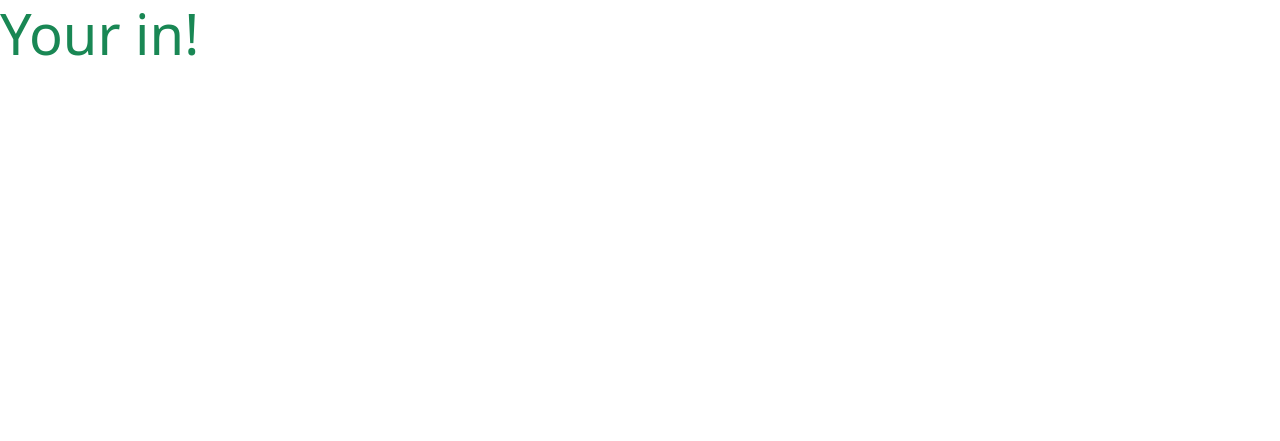
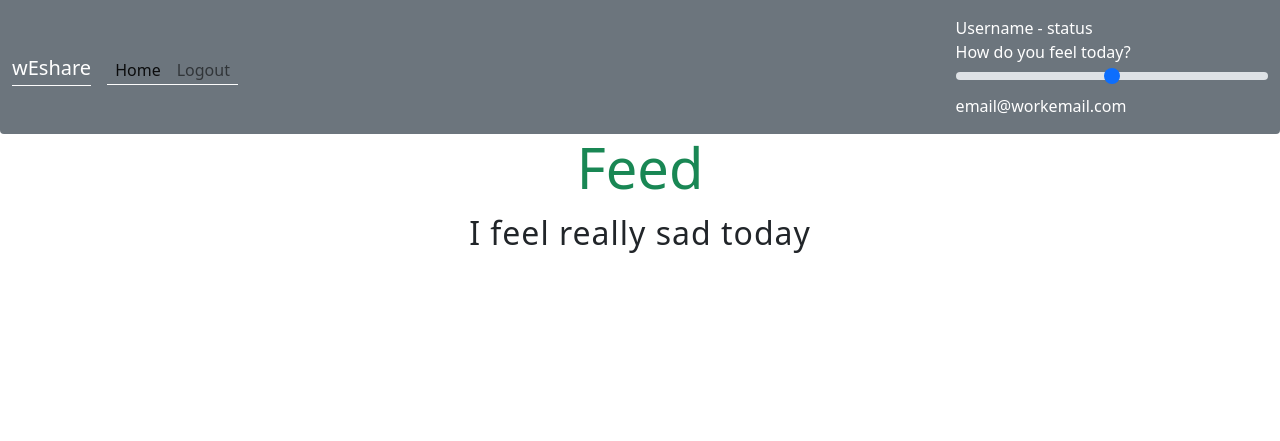
Before and after one commit to alissatroiano/team-6-hackathon, a Django app: page /view_posts/ in a window 1280 px wide. Shown: the top 441 px of the page. Run offline with Django 3.2, Linux system fonts and the light colour scheme; a user stored in the database is signed in; data comes from the database, SQL or seed files in the repository; both versions use the stored data as it was after the commit.

Commit message:
Update logout url and render posts to feeed

```diff
--- a/wEshare/posts/templates/posts.html
+++ b/wEshare/posts/templates/posts.html
@@ -3,12 +3,15 @@
 {% load i18n %}
 
 {% block content %}
-<h1 class="display-4 text-success">Your in!</h1>
+<header>
+	{% include 'nav.html' %}
+</header>
+<h1 class="display-4 text-success text-center">Feed</h1>
 {% if user.posts %}
-{% for post in posts %}
+
 <p class="text-dark">{{ post.description }}
 </p>
-{% endfor %}
+
 {% endif %}
 
-{% endblock %}`
+{% endblock %}
--- a/wEshare/posts/views.py
+++ b/wEshare/posts/views.py
@@ -20,5 +20,8 @@ def index(request):
 @login_required
 def view_posts(request):
     """ A view to return the posts page """
-    # posts = Post.objects.all()
-    return render(request, 'posts.html')
+    post = Post.objects.get(user=request.user)
+    context = {
+        'post': post
+    }
+    return render(request, 'posts.html', context)
--- a/wEshare/templates/nav.html
+++ b/wEshare/templates/nav.html
@@ -13,7 +13,7 @@
                     <a class="nav-link active" aria-current="page" href="#">Home</a>
                 </li>
                 <li class="nav-item">
-                    <a class="nav-link" href="#">Logout</a>
+                    <a class="nav-link" href="{% url 'account_logout' %}">Logout</a>
                 </li>
             </ul>
             <span class="navbar-text text-white">
```
Also changed, not shown: wEshare/db.sqlite3.
